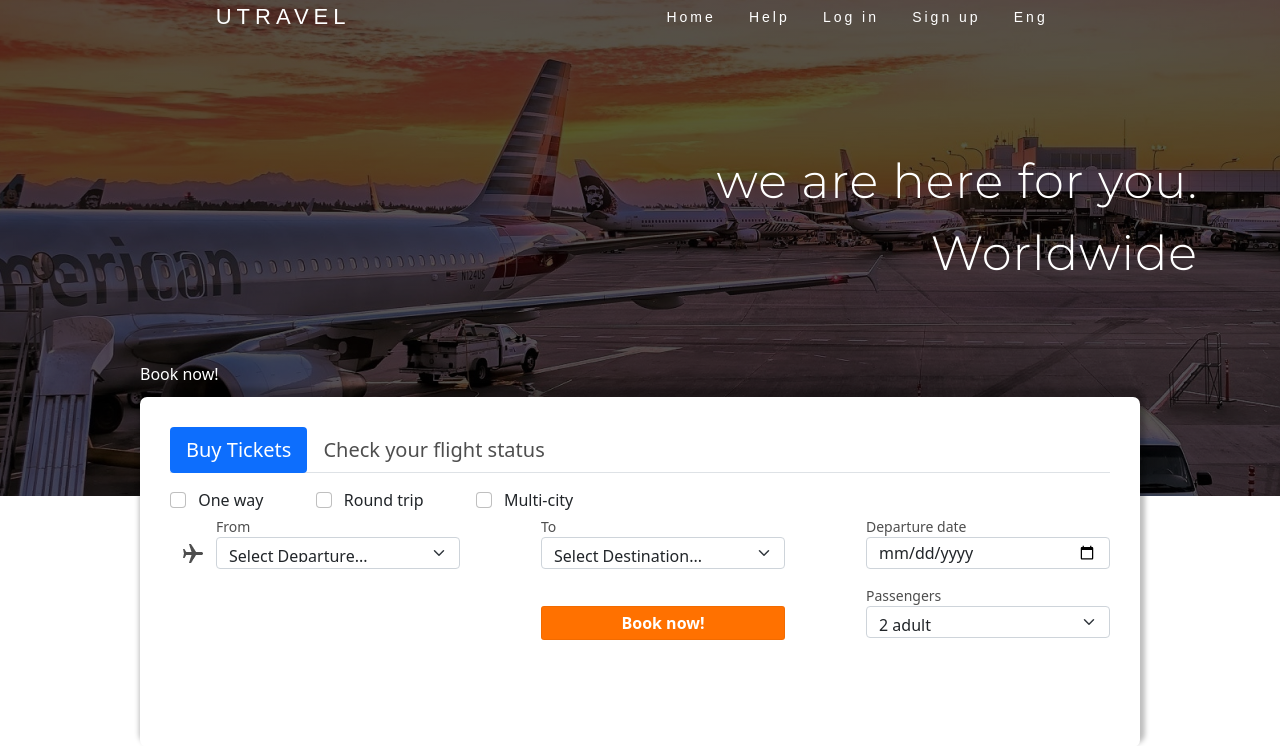
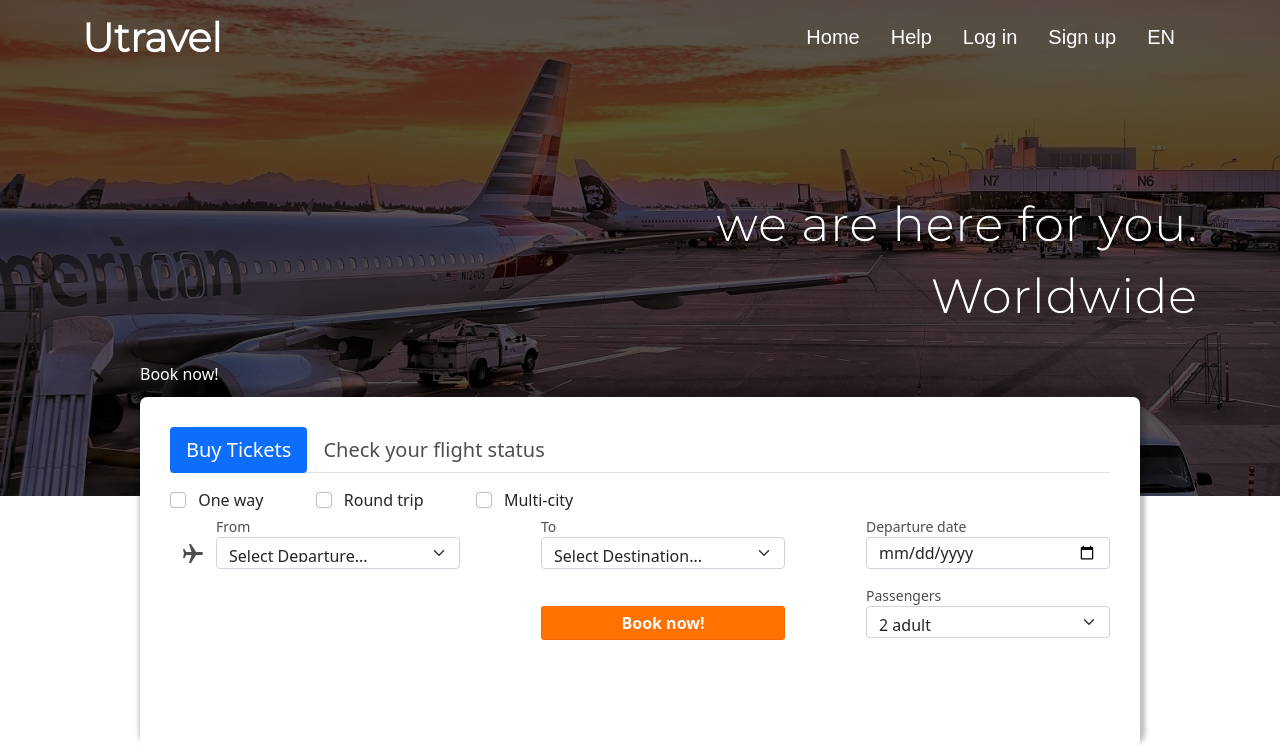
Before and after one commit to jamshid3323/Airport, a Django app: page / in a window 1280 px wide. Shown: the top 746 px of the page. Run offline with Django 4.2, Linux system fonts and the light colour scheme; data that the repository does not hold is empty; some libraries are stand-ins or nearby versions.

Commit message:
modified done

```diff
--- a/assets/css/style.css
+++ b/assets/css/style.css
@@ -13,6 +13,38 @@ nav {
     justify-content: space-around;
     align-items: center;
     font-family: "Avenir LT Std", sans-serif;
+}
+
+.navbar-brand {
+    font-weight: 600;
+    font-size: 40px;
+    font-family: "Montserrat", sans-serif;
+    color: #ffffff;
+}
+
+.navbar-brand:hover {
+    color: white;
+}
+
+.navbar-nav .nav-link {
+    color: #ffffff;
+    font-weight: 400;
+    font-size: 20px;
+    font-family: "Avenir LT Std", sans-serif;
+    margin-right: 15px;
+}
+
+.navbar-nav .nav-link::after {
+    content: "";
+    background-color: #ffa200;
+    height: 3px;
+    width: 0;
+    display: block;
+    transition: linear 0.25s;
+}
+
+.navbar-nav .nav-link:hover::after {
+    width: 100%;
 }
 
 .logo {
@@ -804,18 +836,3 @@ footer ul li a {
         background-repeat: no-repeat;
     }
 }
-
-@media only screen and (max-width: 1200px) {
-    /*.my-form-tab-box {*/
-    /*    padding-left: 4%;*/
-    /*}*/
-}
-
-@media only screen and (min-width: 1170px){
-    /*.myFormTab {*/
-    /*    margin: 0 auto;*/
-    /*}*/
-    /*.my-form-tab-box {*/
-    /*    padding: 0%;*/
-    /*}*/
-}
--- a/templates/base.html
+++ b/templates/base.html
@@ -16,26 +16,47 @@
             href="https://cdn.jsdelivr.net/npm/bootstrap-icons@1.9.1/font/bootstrap-icons.css"
     />
     <link rel="stylesheet" href="{% static 'css/style.css' %}"/>
-    <script src="https://kit.fontawesome.com/a076d05399.js" crossorigin="anonymous"></script>
 </head>
 <body>
 <header class="bg-img">
     <div class="container">
-        <nav>
-            <div class="logo">
-                <a href="{% url 'main:home' %}">Utravel</a>
+        <nav class="navbar navbar-expand-lg d-flex justify-content-between">
+            <div>
+                <a class="navbar-brand" href="#">Utravel</a>
             </div>
-            <ul class="nav-links">
-                <li><a href="">Home</a></li>
-                <li><a href="">Help</a></li>
-                <li><a href="">Log in</a></li>
-                <li><a href="">Sign up</a></li>
-                <li><a href="">Eng</a></li>
-            </ul>
-            <div class="burger">
-                <div class="line1"></div>
-                <div class="line2"></div>
-                <div class="line3"></div>
+            <button
+                    class="navbar-toggler"
+                    type="button"
+                    data-bs-toggle="collapse"
+                    data-bs-target="#navbarSupportedContent"
+                    aria-controls="navbarSupportedContent"
+                    aria-expanded="false"
+                    aria-label="Toggle navigation"
+            >
+                <span class="navbar-toggler-icon"></span>
+            </button>
+
+            <div>
+                <ul class="navbar-nav me-auto mb-lg-0">
+                    <li class="nav-item">
+                        <a class="nav-link active" aria-current="page" href="home.html">Home</a>
+                    </li>
+                    <li class="nav-item">
+                        <a class="nav-link active" aria-current="page" href="help.html">Help</a>
+                    </li>
+                    <li class="nav-item">
+                        <a class="nav-link active" aria-current="page" href="LogIn.html"
+                        >Log in</a
+                        >
+                    </li>
+                    <li class="nav-item">
+                        <a class="nav-link active" aria-current="page" href="SignUp.html"
+                        >Sign up</a>
+                    </li>
+                    <li class="nav-item">
+                        <a class="nav-link active" aria-current="page" href="#">EN</a>
+                    </li>
+                </ul>
             </div>
         </nav>
     </div>
@@ -169,7 +190,7 @@
                     </div>
                     <div id="roundTrip" style="display: none;">
                         <div class="select-side d-flex mt-2">
-                            <div style="margin-left: 45px">
+                            <div style="margin-left: 25px">
                                 <label for="departure-round"> From </label>
                                 <select
                                         class="form-select"
@@ -182,7 +203,7 @@
                                     <option value="3">Three</option>
                                 </select>
                             </div>
-                            <div style="margin-left: 59px">
+                            <div style="margin-left: 39px">
                                 <label for="destination-round"> To </label>
                                 <select
                                         class="form-select"
@@ -521,8 +542,8 @@
             </ul>
             <h6 class="down">Download the Utravel app</h6>
             <div class="d-flex justify-content-center align-items-center getinon">
-                <img src="images/appStore.png" alt="app"/>
-                <img style="margin-bottom: 8px" src="images/googlePlay.png" alt="google"/>
+                <img src="{% static 'images/appStore.png' %}" alt="app"/>
+                <img style="margin-bottom: 8px" src="{% static 'images/googlePlay.png' %}" alt="google"/>
             </div>
         </div>
     </div>
@@ -533,5 +554,6 @@
 
 <script src="{% static 'js/bootstrap.bundle.js' %}"></script>
 <script src="{% static 'js/main.js' %}"></script>
+<script src="https://kit.fontawesome.com/a076d05399.js" crossorigin="anonymous"></script>
 </body>
 </html>
```
